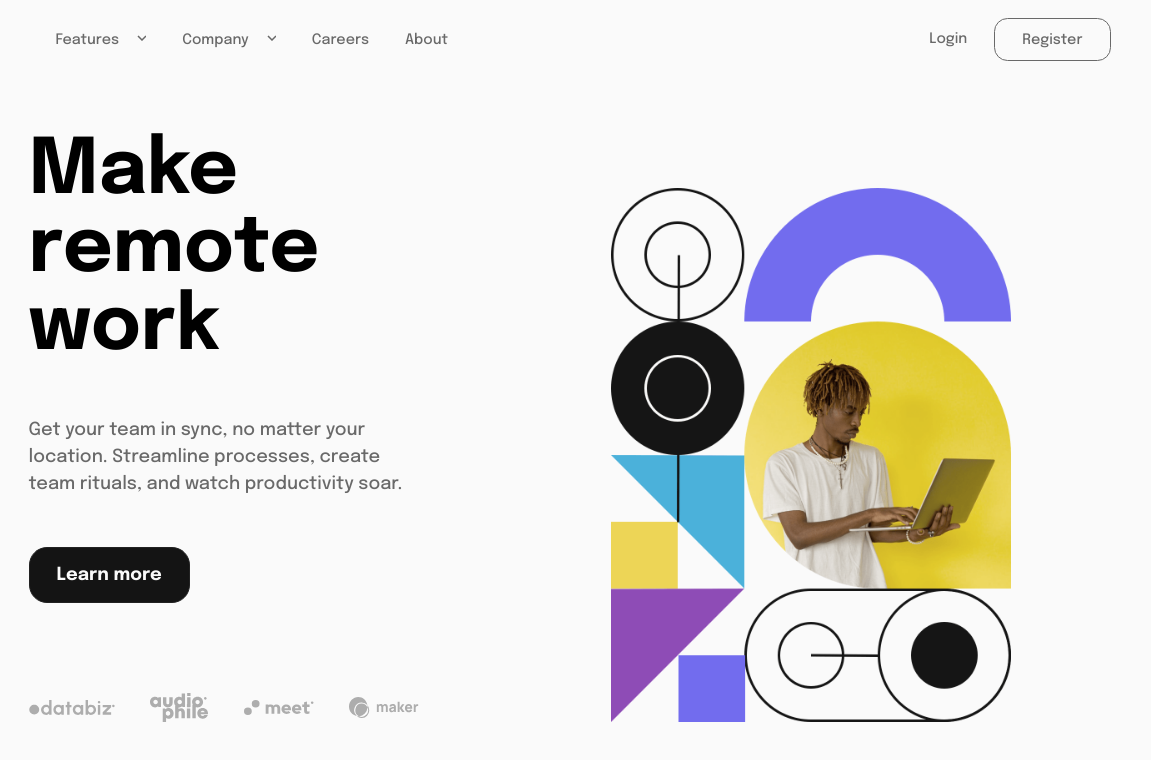
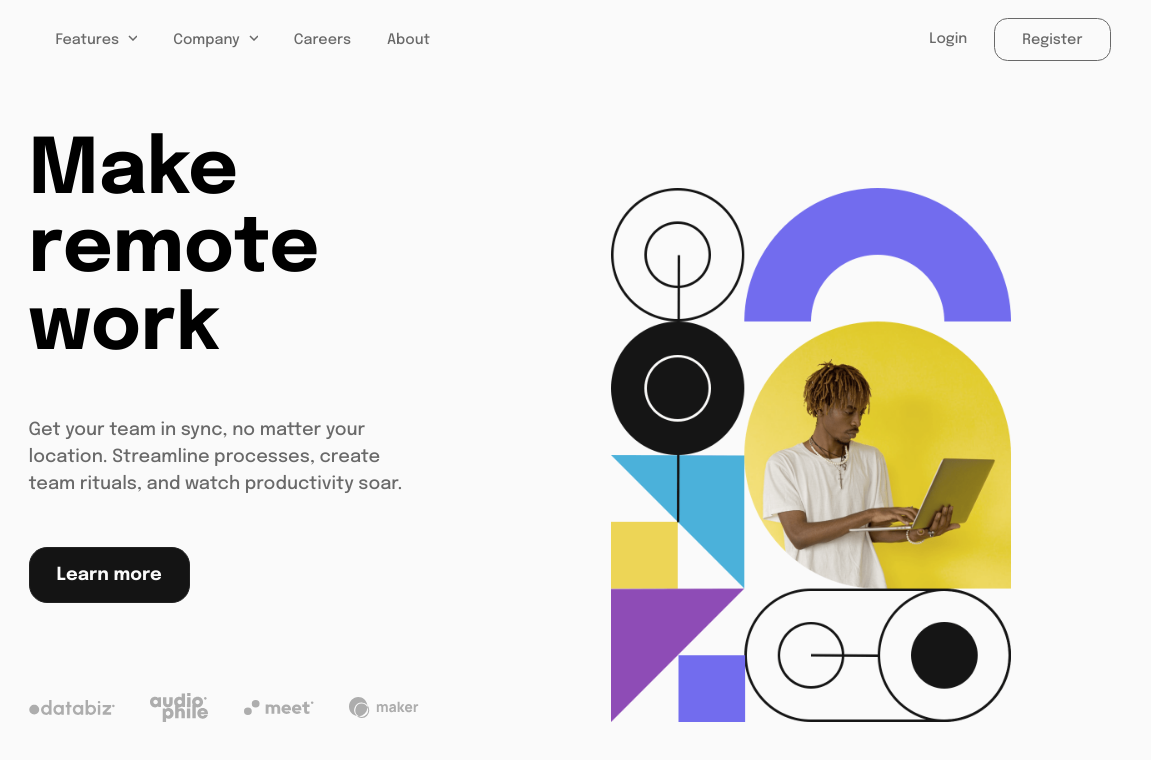
Before and after one commit to masrestu/fm-intro-dropdown, a plain HTML site: page index.html in a window 1280 px wide. Shown: the full height of the page, 129-1280 px from the left. Drawn offline with Linux system fonts and the light colour scheme.

Commit message:
change margin dropdown icon on desktop view

```diff
--- a/style.css
+++ b/style.css
@@ -324,6 +324,10 @@ a,
         position: relative;
     }
 
+    nav li.menu-parent > a::after {
+        margin-left: .5rem;
+    }
+
     header nav .menu-parent.details .submenu {
         display: block;
         position: absolute;
```
